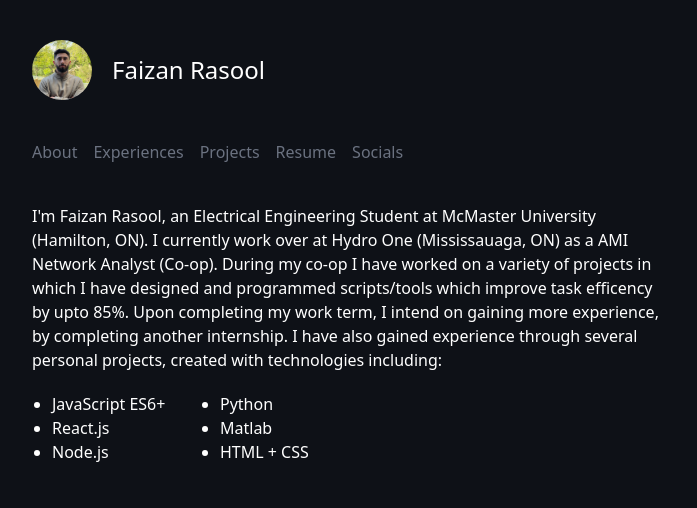
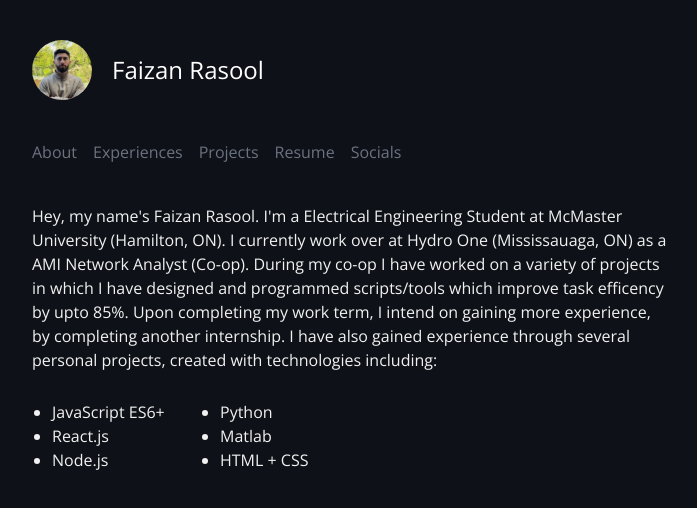
Before and after one commit to faizanraso/faizan-v2, a React (Vite) app: page / in a window 1280 px wide. Shown: the top 508 px of the page, without its empty margins (288-985 px from the left). Built offline with nearby package versions, Linux system fonts and the light colour scheme.

Commit message:
Completed about section

```diff
--- a/index.html
+++ b/index.html
@@ -7,10 +7,10 @@
     <link rel="preconnect" href="https://fonts.googleapis.com" />
     <link rel="preconnect" href="https://fonts.gstatic.com" crossorigin />
     <link
-      href="https://fonts.googleapis.com/css2?family=Montserrat:wght@300;400;600&display=swap"
+      href="https://fonts.googleapis.com/css2?family=Open+Sans&display=swap"
       rel="stylesheet"
     />
-    <title>Vite App</title>
+    <title>Faizan Rasool</title>
   </head>
   <body>
     <div id="root"></div>
--- a/src/App.css
+++ b/src/App.css
@@ -1,3 +1,8 @@
 body{
     background-color: #0e1117;
+    font-family: 'Open Sans', sans-serif;
 }
+
+.white-text{
+    color: rgb(241, 241, 241);
+}
--- a/src/components/About.tsx
+++ b/src/components/About.tsx
@@ -3,9 +3,9 @@ import '../styles/About.css'
 
 function About() {
   return (
-    <div className="mx-5 my-10 sm:w-6/12 sm:mx-auto text-white">
+    <div className="mx-5 my-10 sm:w-6/12 sm:mx-auto white-text">
       <p className="">
-        I'm Faizan Rasool, an Electrical Engineering Student at McMaster
+        Hey, my name's Faizan Rasool. I'm a Electrical Engineering Student at McMaster
         University (Hamilton, ON). I currently work over at Hydro One
         (Mississauaga, ON) as a AMI Network Analyst (Co-op). During my co-op I
         have worked on a variety of projects in which I have designed and
@@ -14,7 +14,7 @@ function About() {
         completing another internship. I have also gained experience through
         several personal projects, created with technologies including:
       </p>
-      <div className="mx-5 my-5 sm:w-6/12 grid-cols-2 skills-list">
+      <div className="mx-5 my-7 sm:w-6/12 grid-cols-2 skills-list">
         <ul className="list-disc">
           <li>JavaScript ES6+</li>
           <li>React.js</li>
--- a/src/components/Header.tsx
+++ b/src/components/Header.tsx
@@ -6,7 +6,7 @@ function Header() {
   return (
     <div className="flex mx-5 my-10 items-center sm:w-6/12 sm:mx-auto">
       <img className="photo rounded-full" src={faizan_image} />
-      <a href="/"><h1 className="text-2xl width-full ml-5 sm:width-60 text-white underline-animation-header ">Faizan Rasool</h1></a>
+      <a href="/"><h1 className="text-2xl width-full ml-5 sm:width-60 text-white underline-animation-header white-text">Faizan Rasool</h1></a>
     </div>
   );
 }
```
